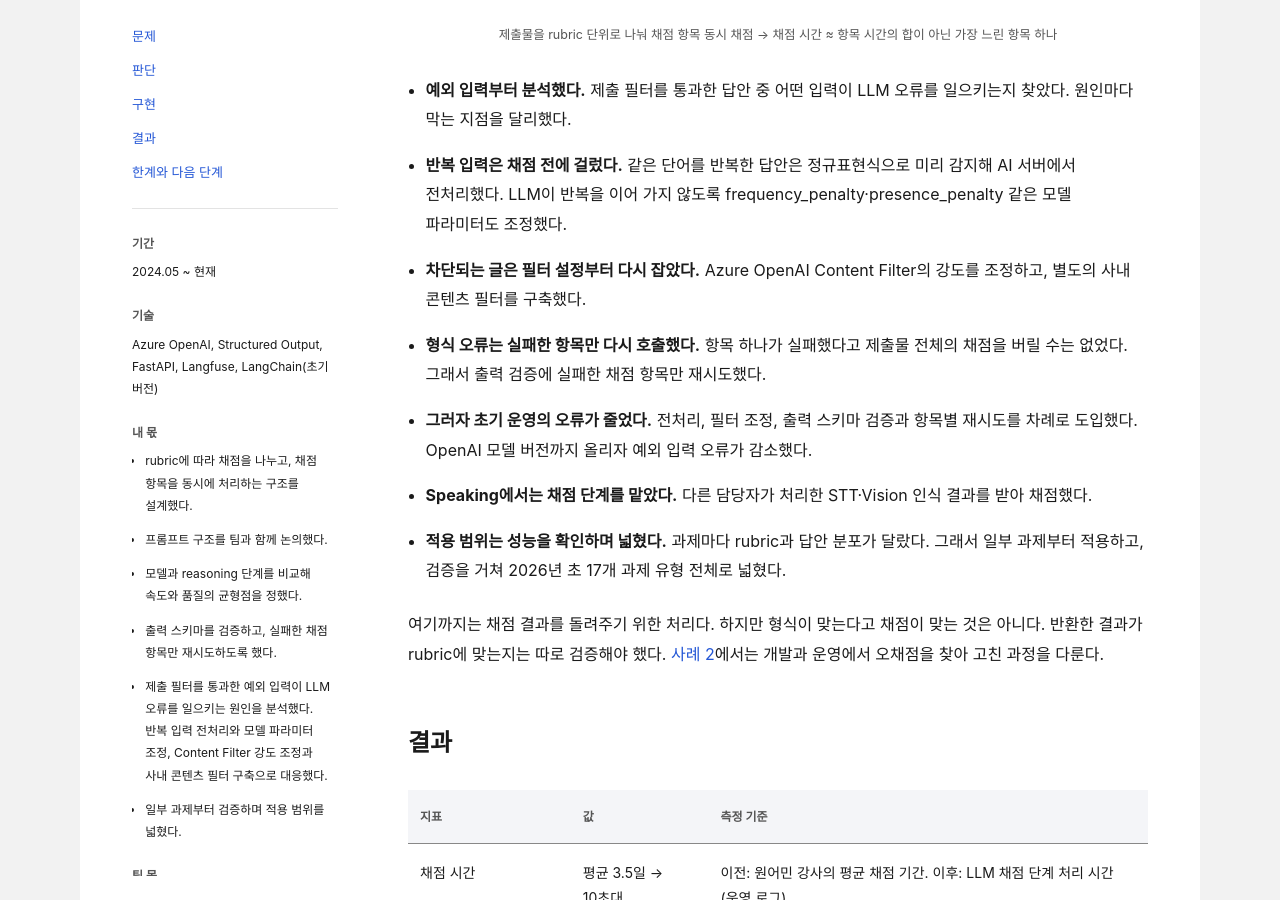
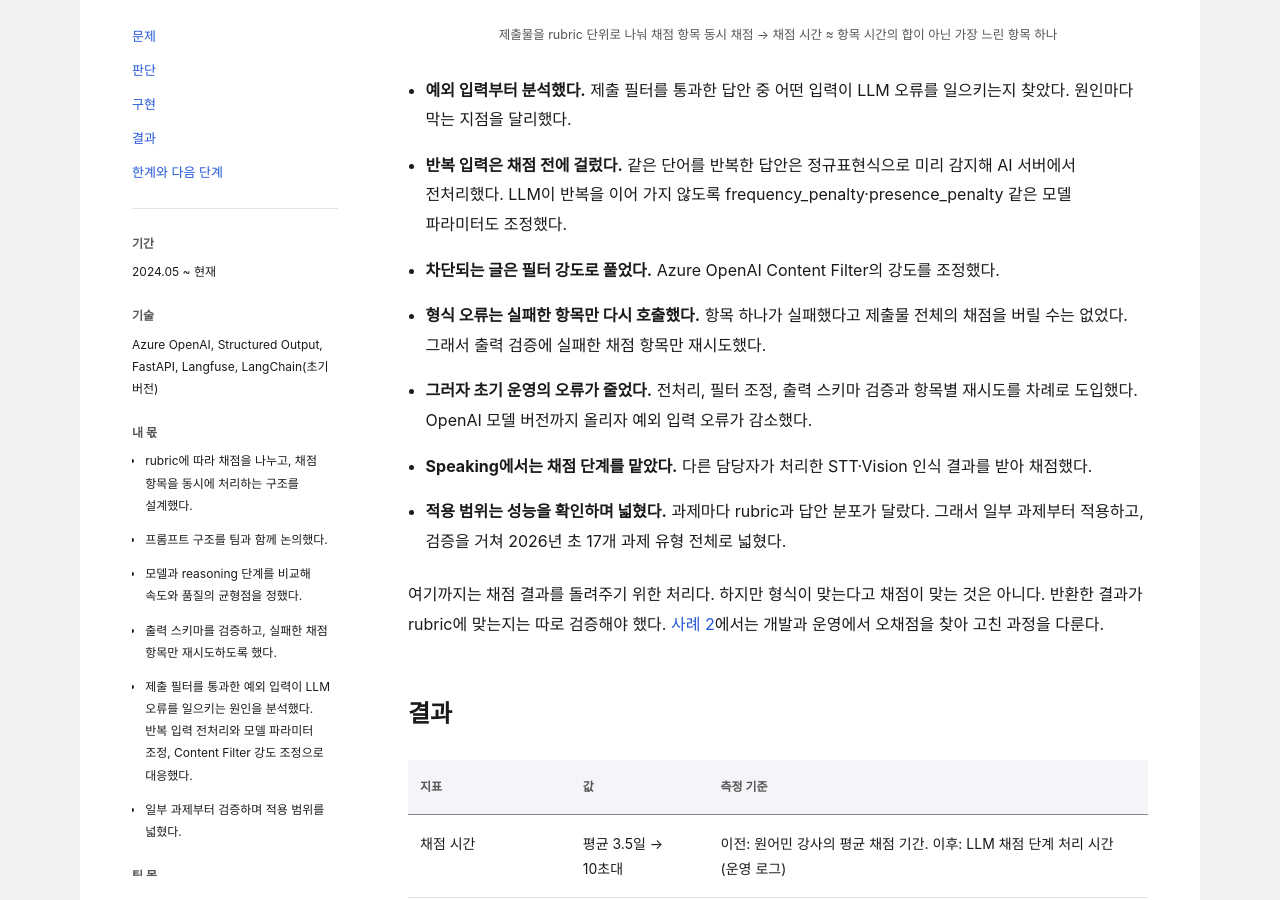
Before and after one commit to eatingbug/resume, a Jekyll site: the page built from _cases/realtime-grading.md, in a window 1280 px wide and 900 px high, scrolled down 3095 px. Built offline with Jekyll 4.4.1, drawn with Linux system fonts in a browser that asks for light colours; some web fonts are replaced.

Commit message:
Describe the Content Filter fix as strength tuning only
Co-Authored-By: Claude Opus 5.5 <noreply@anthropic.com>
Claude-Session: https://claude.ai/code/session_01LggRNzRAqczquym2WuESuz

```diff
--- a/_cases/realtime-grading.md
+++ b/_cases/realtime-grading.md
@@ -13,7 +13,7 @@ mine:
   - 프롬프트 구조를 팀과 함께 논의했다.
   - 모델과 reasoning 단계를 비교해 속도와 품질의 균형점을 정했다.
   - 출력 스키마를 검증하고, 실패한 채점 항목만 재시도하도록 했다.
-  - 제출 필터를 통과한 예외 입력이 LLM 오류를 일으키는 원인을 분석했다. 반복 입력 전처리와 모델 파라미터 조정, Content Filter 강도 조정과 사내 콘텐츠 필터 구축으로 대응했다.
+  - 제출 필터를 통과한 예외 입력이 LLM 오류를 일으키는 원인을 분석했다. 반복 입력 전처리와 모델 파라미터 조정, Content Filter 강도 조정으로 대응했다.
   - 일부 과제부터 검증하며 적용 범위를 넓혔다.
 team:
   - "프롬프트 세부 내용: 콘텐츠팀·프롬프트 엔지니어"
@@ -63,7 +63,7 @@ LLM 프로토타입은 금방 만들었다. 문제는 운영을 시작하고 나
 
 - **예외 입력부터 분석했다.** 제출 필터를 통과한 답안 중 어떤 입력이 LLM 오류를 일으키는지 찾았다. 원인마다 막는 지점을 달리했다.
 - **반복 입력은 채점 전에 걸렀다.** 같은 단어를 반복한 답안은 정규표현식으로 미리 감지해 AI 서버에서 전처리했다. LLM이 반복을 이어 가지 않도록 frequency_penalty·presence_penalty 같은 모델 파라미터도 조정했다.
-- **차단되는 글은 필터 설정부터 다시 잡았다.** Azure OpenAI Content Filter의 강도를 조정하고, 별도의 사내 콘텐츠 필터를 구축했다.
+- **차단되는 글은 필터 강도로 풀었다.** Azure OpenAI Content Filter의 강도를 조정했다.
 - **형식 오류는 실패한 항목만 다시 호출했다.** 항목 하나가 실패했다고 제출물 전체의 채점을 버릴 수는 없었다. 그래서 출력 검증에 실패한 채점 항목만 재시도했다.
 - **그러자 초기 운영의 오류가 줄었다.** 전처리, 필터 조정, 출력 스키마 검증과 항목별 재시도를 차례로 도입했다. OpenAI 모델 버전까지 올리자 예외 입력 오류가 감소했다.
 - **Speaking에서는 채점 단계를 맡았다.** 다른 담당자가 처리한 STT·Vision 인식 결과를 받아 채점했다.
```
